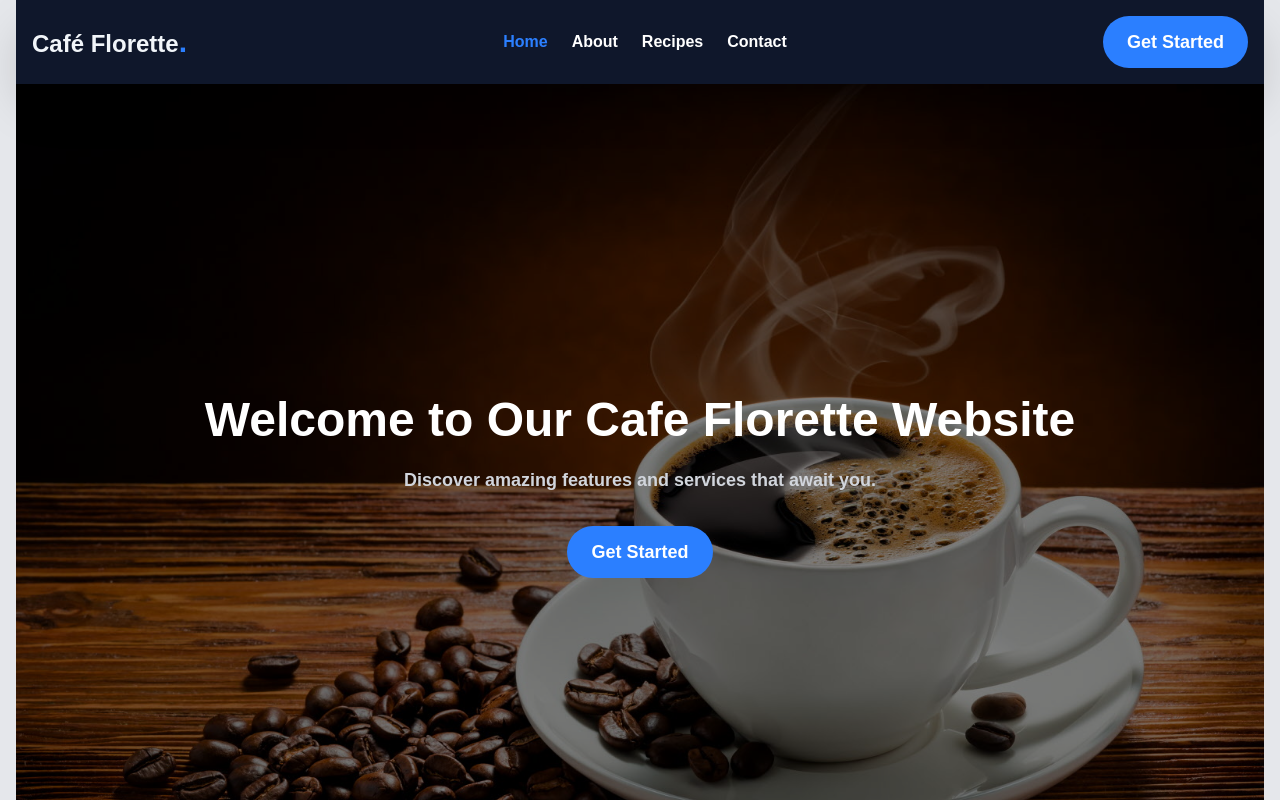
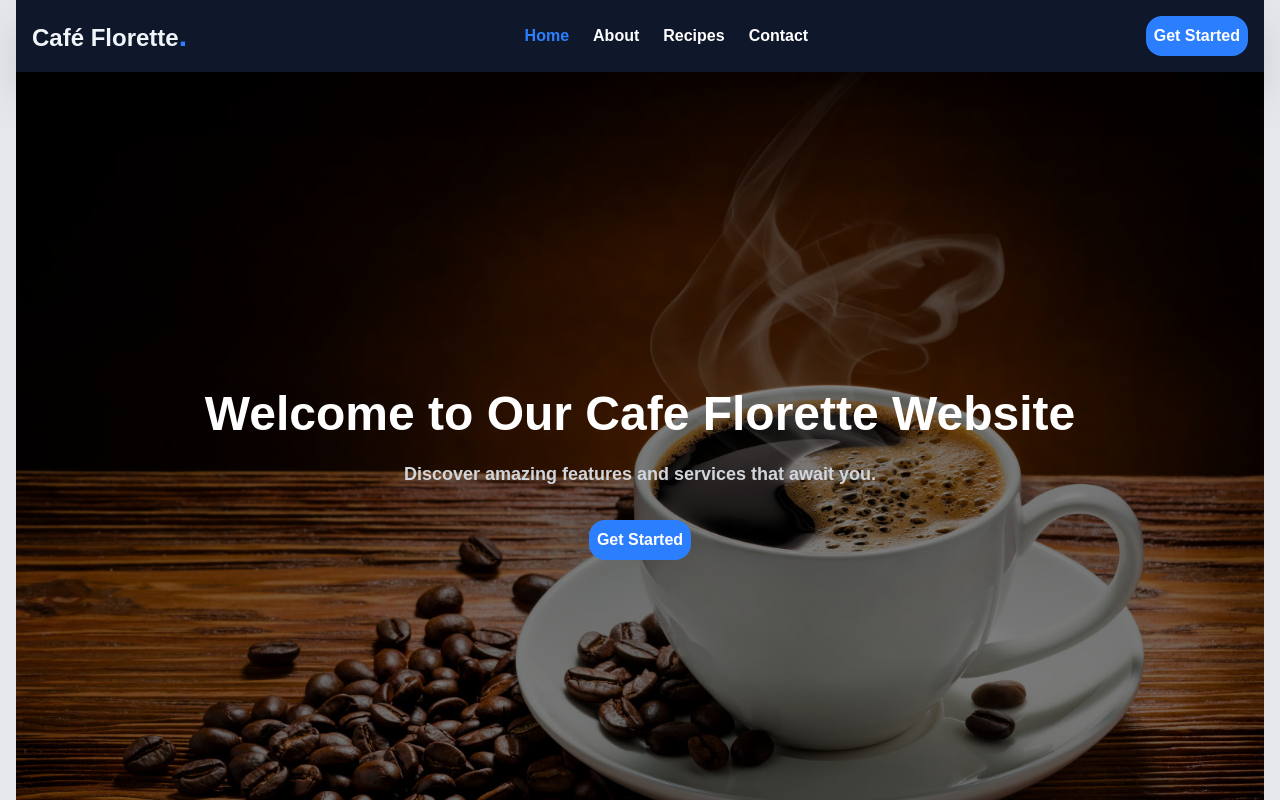
Before and after one commit to AwadRoubahAhmed/cafe_florette_react_ts, a React (Vite) app: page / in a window 1280 px wide. Shown: the top 800 px of the page. Built offline with nearby package versions, Linux system fonts and the light colour scheme; no server answers.

Commit message:
correction de taille du button

```diff
--- a/src/components/BtnGetStarted.tsx
+++ b/src/components/BtnGetStarted.tsx
@@ -10,7 +10,7 @@ const BtnGetStarted = () => {
         animate={{ scale: 1 }}
         onClick={() => navigate("Menu")}
         type="button"
-        className="bg-blue-500 hover:bg-blue-400 text-white font-bold py-3 px-6 rounded-full text-lg transition duration-300 ease-in-out transform hover:scale-105 hover:shadow-lg cursor-pointer"
+        className="bg-blue-500 hover:bg-blue-400 text-white font-bold py-2 px-2 rounded-2xl text-base transition duration-300 ease-in-out transform hover:scale-105 hover:shadow-lg cursor-pointer"
         aria-label="Learn more about us"
       >
         Get Started
```
